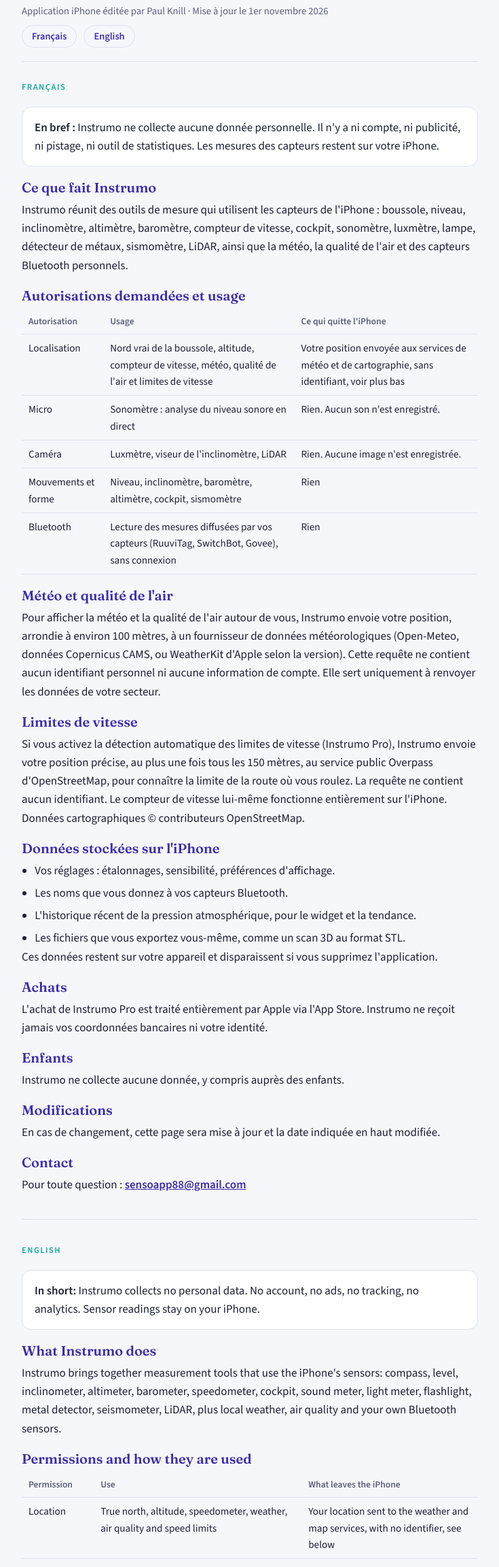
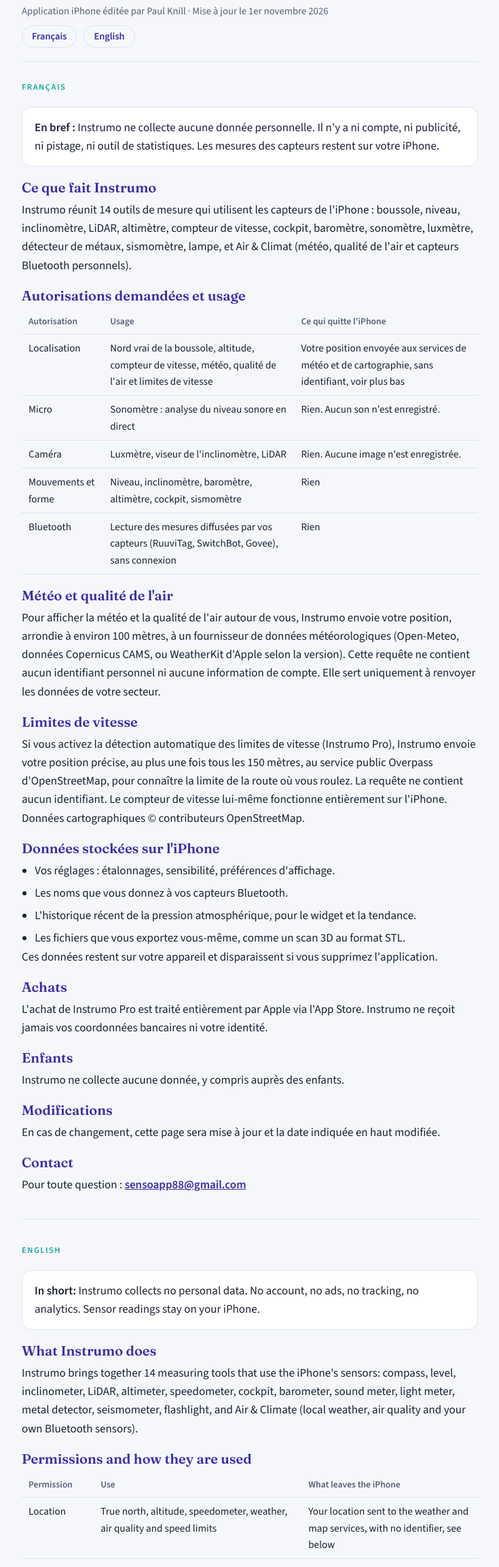
Before and after one commit to ppsalkinson/senso-app, a plain HTML site: page confidentialite.html in a window 1280 px wide. Shown: the part 87-2392 px from the top of the page at 68% size, without its empty margins (272-1007 px from the left). Drawn offline with nearby package versions, Linux system fonts and the light colour scheme.

Commit message:
Confidentialité : liste exacte des 14 outils (Air & Climat regroupe météo, air et capteurs Bluetooth)
Co-Authored-By: Claude Opus 5.5 <noreply@anthropic.com>
Claude-Session: https://claude.ai/code/session_01JYS2TYjh7n54e99Bgo4WUD

```diff
--- a/confidentialite.html
+++ b/confidentialite.html
@@ -67,7 +67,7 @@ a { color: var(--accent); }
     <div class="summary"><p><strong>En bref :</strong> Instrumo ne collecte aucune donnée personnelle. Il n'y a ni compte, ni publicité, ni pistage, ni outil de statistiques. Les mesures des capteurs restent sur votre iPhone.</p></div>
 
     <div><h2>Ce que fait Instrumo</h2>
-    <p>Instrumo réunit des outils de mesure qui utilisent les capteurs de l'iPhone : boussole, niveau, inclinomètre, altimètre, baromètre, compteur de vitesse, cockpit, sonomètre, luxmètre, lampe, détecteur de métaux, sismomètre, LiDAR, ainsi que la météo, la qualité de l'air et des capteurs Bluetooth personnels.</p></div>
+    <p>Instrumo réunit 14 outils de mesure qui utilisent les capteurs de l'iPhone : boussole, niveau, inclinomètre, LiDAR, altimètre, compteur de vitesse, cockpit, baromètre, sonomètre, luxmètre, détecteur de métaux, sismomètre, lampe, et Air &amp; Climat (météo, qualité de l'air et capteurs Bluetooth personnels).</p></div>
 
     <div><h2>Autorisations demandées et usage</h2>
     <div class="table"><table>
@@ -114,7 +114,7 @@ a { color: var(--accent); }
     <div class="summary"><p><strong>In short:</strong> Instrumo collects no personal data. No account, no ads, no tracking, no analytics. Sensor readings stay on your iPhone.</p></div>
 
     <div><h2>What Instrumo does</h2>
-    <p>Instrumo brings together measurement tools that use the iPhone's sensors: compass, level, inclinometer, altimeter, barometer, speedometer, cockpit, sound meter, light meter, flashlight, metal detector, seismometer, LiDAR, plus local weather, air quality and your own Bluetooth sensors.</p></div>
+    <p>Instrumo brings together 14 measuring tools that use the iPhone's sensors: compass, level, inclinometer, LiDAR, altimeter, speedometer, cockpit, barometer, sound meter, light meter, metal detector, seismometer, flashlight, and Air &amp; Climate (local weather, air quality and your own Bluetooth sensors).</p></div>
 
     <div><h2>Permissions and how they are used</h2>
     <div class="table"><table>
```
